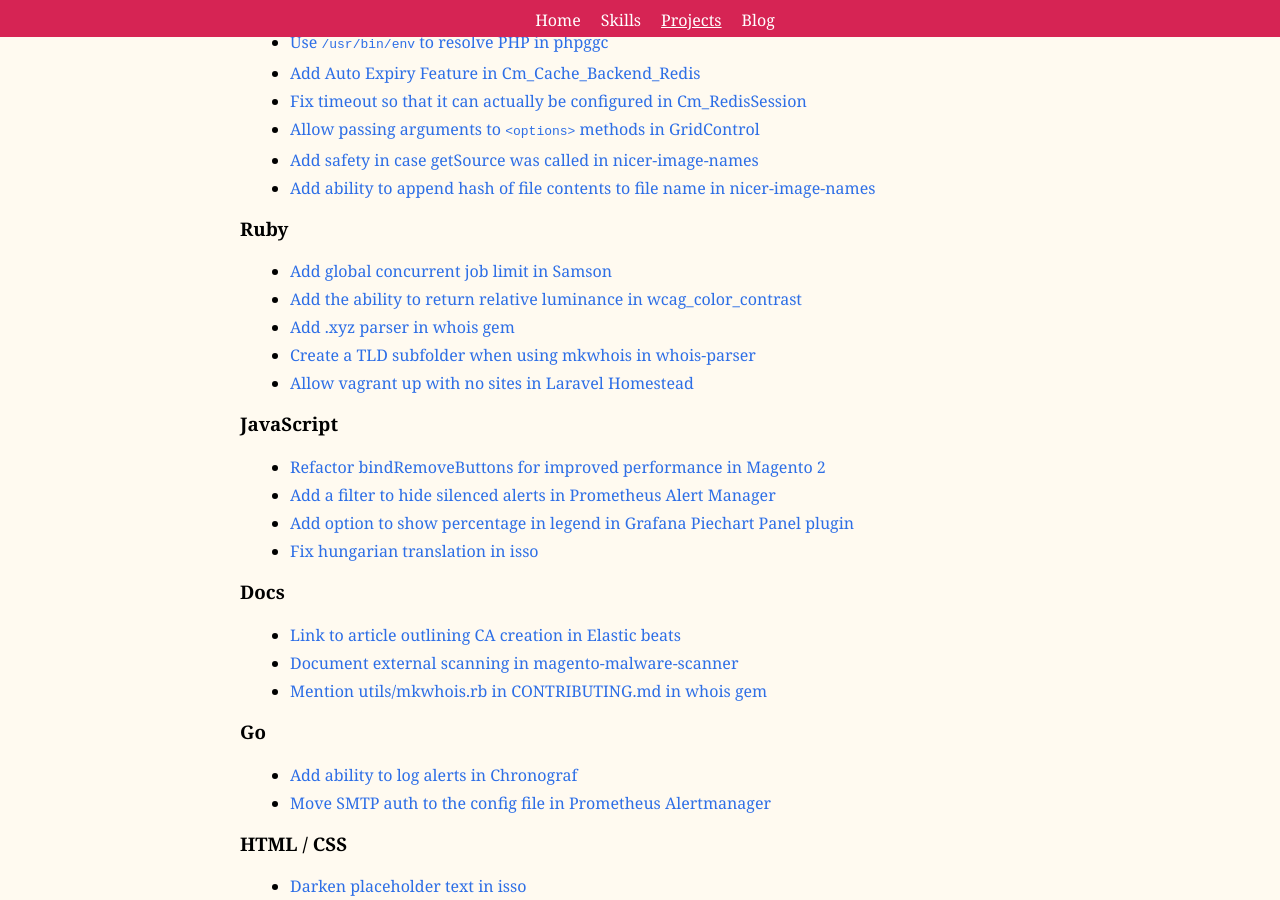
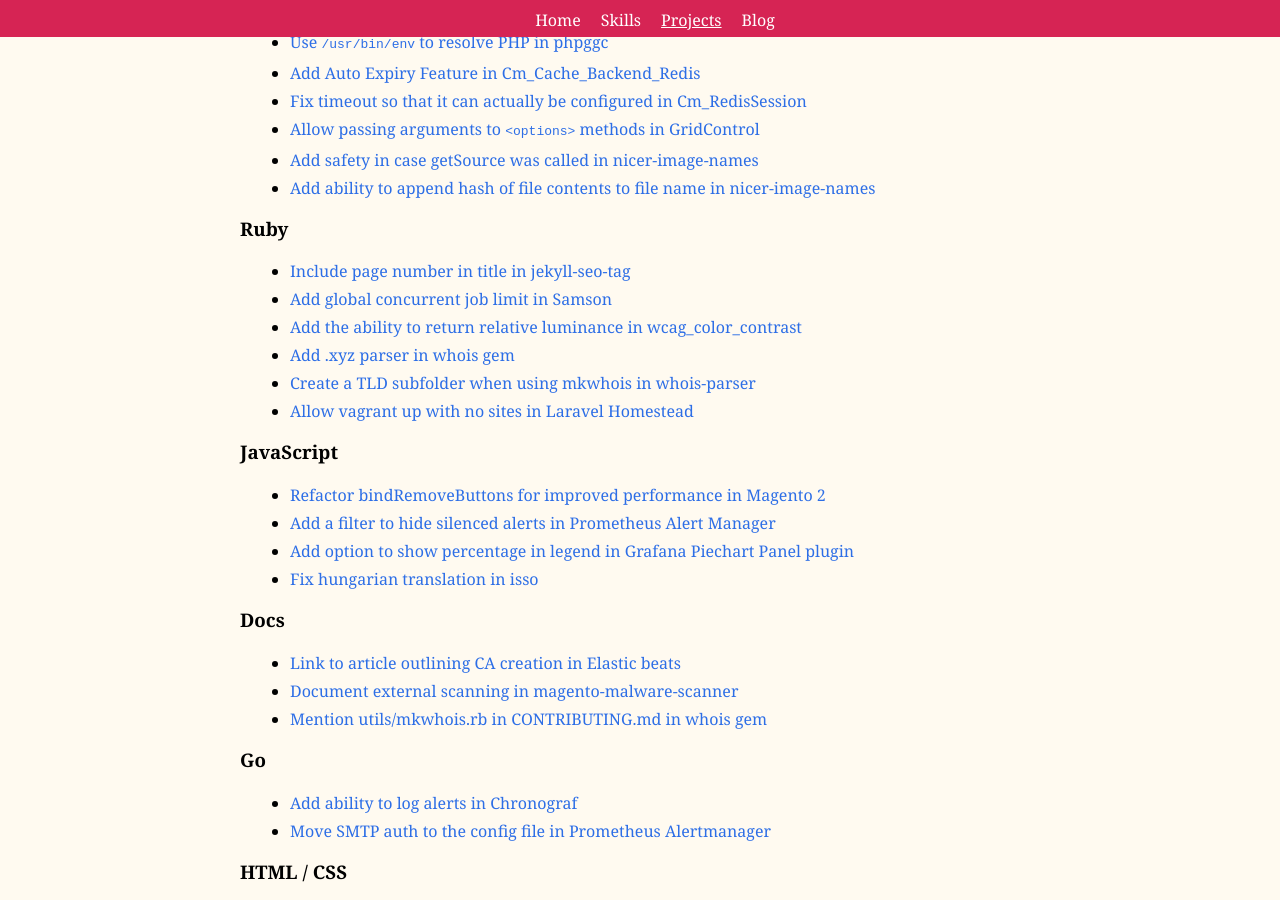
Before and after one commit to mpchadwick/mpchadwick.github.io, a Jekyll site: the page built from projects.md, in a window 1280 px wide and 900 px high, scrolled down 3500 px. Built offline with Jekyll 4.4.1, drawn with Linux system fonts in a browser that asks for light colours.

Commit message:
Add jekyll-seo-tag contribution

```diff
--- a/_data/open_source_contributions.yml
+++ b/_data/open_source_contributions.yml
@@ -1,3 +1,8 @@
+- project: jekyll-seo-tag
+  title: Include page number in title
+  link: https://github.com/jekyll/jekyll-seo-tag/pull/250
+  type: Ruby
+
 - project: Magento 2
   title: Add The Ability To Limit Autocomplete Results
   link: https://github.com/magento/magento2/pull/11572
```
